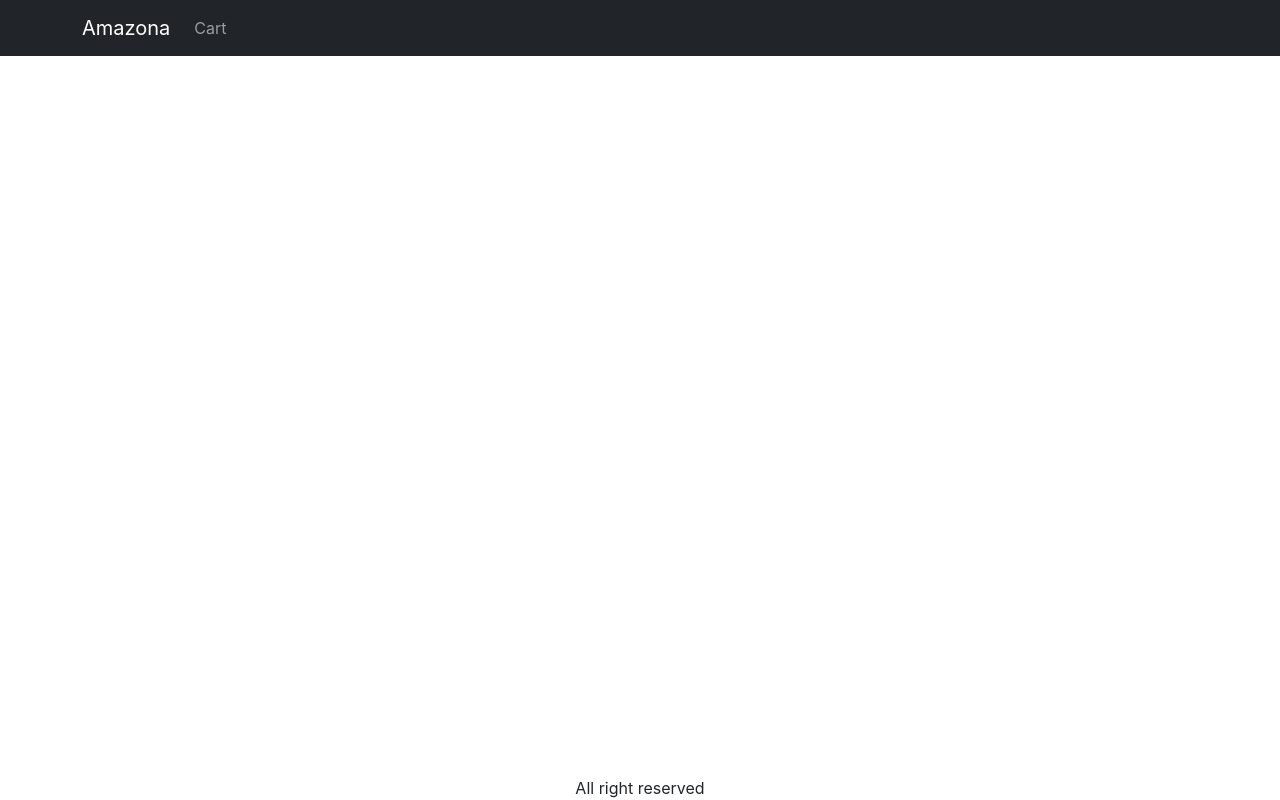
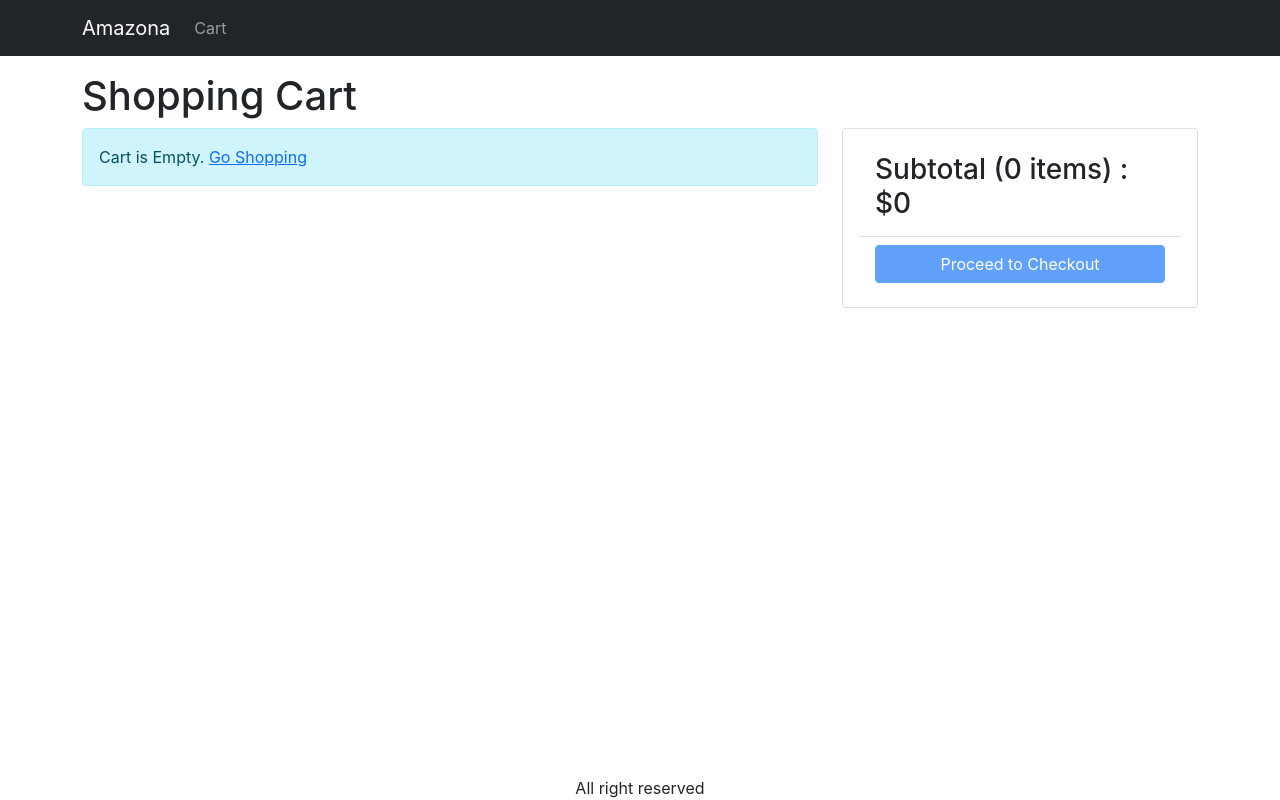
Before and after one commit to Rashud1/mern-ecom-frontend, a React (Create React App) app: page /cart in a window 1280 px wide. Built offline with nearby package versions, Linux system fonts and the light colour scheme.

Commit message:
remove and add cart button

```diff
--- a/package.json
+++ b/package.json
@@ -16,6 +16,7 @@
     "react-router-bootstrap": "^0.26.1",
     "react-router-dom": "^6.3.0",
     "react-scripts": "5.0.0",
+    "stringify": "^5.2.0",
     "use-reducer-logger": "^1.0.2",
     "web-vitals": "^2.1.4"
   },
--- a/src/App.js
+++ b/src/App.js
@@ -1,5 +1,4 @@
 import { BrowserRouter, Link, Route, Routes } from 'react-router-dom';
-
 import HomeScreen from './screens/HomeScreen.js';
 import ProductScreen from './screens/ProductScreen.js';
 import Navbar from 'react-bootstrap/Navbar';
@@ -9,6 +8,7 @@
 import Nav from 'react-bootstrap/esm/Nav';
 import { Store } from './Store.js';
 import { useContext } from 'react';
+import CartScreen from './screens/CartScreen.js';
 function App() {
   const { state } = useContext(Store);
   const { cart } = state;
@@ -39,6 +39,7 @@
           <Container className="mt-3">
             <Routes>
               <Route path="/product/:slug" element={<ProductScreen />} />
+              <Route path="/cart" element={<CartScreen />} />
               <Route path="/" element={<HomeScreen />} />
             </Routes>
           </Container>
--- a/src/Store.js
+++ b/src/Store.js
@@ -4,7 +4,9 @@
 
 const initialState = {
   cart: {
-    cartItems: [],
+    cartItems: localStorage.getItem('cartItems')
+      ? JSON.parse(localStorage.getItem('cartItems'))
+      : [],
   },
 };
 function reducer(state, action) {
@@ -17,18 +19,19 @@
       );
       const cartItems = existItem
         ? state.cart.cartItems.map((item) =>
-            item.id === existItem._id ? newItem : item
+            item._id === existItem._id ? newItem : item
           )
         : [...state.cart.cartItems, newItem];
+      localStorage.setItem('cartItems', JSON.stringify(cartItems));
       return { ...state, cart: { ...state.cart, cartItems } };
 
-    //   return {
-    //     ...state,
-    //     cart: {
-    //       ...state.cart,
-    //       cartItems: [...state.cart.cartItems, action.payload],
-    //     },
-    //   };
+    case 'CART_REMOVE_ITEM': {
+      const cartItems = state.cart.cartItems.filter(
+        (item) => item._id !== action.payload._id
+      );
+      localStorage.setItem('cartItems', JSON.stringify(cartItems));
+      return { ...state, cart: { ...state.cart, cartItems } };
+    }
     default:
       return state;
   }
--- a/src/index.css
+++ b/src/index.css
@@ -46,3 +46,7 @@
 .img-large {
   max-width: 100%;
 }
+
+.img-thumbnail {
+  height: 80px;
+}
--- /dev/null
+++ b/src/screens/CartScreen.js
@@ -0,0 +1,130 @@
+import React, { useContext } from 'react';
+import { Store } from '../Store';
+import { Helmet } from 'react-helmet-async';
+import Row from 'react-bootstrap/esm/Row';
+import Col from 'react-bootstrap/esm/Col';
+import { Link } from 'react-router-dom';
+import Card from 'react-bootstrap/Card';
+
+import MessageBox from '../components/MessageBox.js';
+import ListGroup from 'react-bootstrap/ListGroup';
+import Button from 'react-bootstrap/esm/Button';
+import axios from 'axios';
+
+export default function CartScreen() {
+  const { state, dispatch: ctxDispatch } = useContext(Store);
+  const {
+    cart: { cartItems },
+  } = state;
+
+  const updateCartHandler = async (item, quantity) => {
+    const { data } = await axios.get(
+      `http://localhost:5000/api/products/${item._id}`
+    );
+    if (data.countInStock < quantity) {
+      window.alert('Sorry. The Product is out of stock');
+      return;
+    }
+    ctxDispatch({
+      type: 'CART_ADD_ITEM',
+      payload: { ...item, quantity },
+    });
+  };
+
+  const removeItemHandler = (item) => {
+    ctxDispatch({ type: 'CART_REMOVE_ITEM', payload: item });
+  };
+
+  return (
+    <div>
+      <Helmet>
+        <title>Shopping Cart</title>
+      </Helmet>
+      <h1>Shopping Cart</h1>
+
+      <Row>
+        <Col md={8}>
+          {cartItems.length === 0 ? (
+            <MessageBox>
+              Cart is Empty. <Link to="/">Go Shopping</Link>
+            </MessageBox>
+          ) : (
+            <ListGroup>
+              {cartItems.map((item) => (
+                <ListGroup.Item key={item._id}>
+                  <Row className="align-items-center">
+                    <Col md={4}>
+                      <img
+                        src={item.image}
+                        alt={item.name}
+                        className="img-fluid rounded img-thumbnail"
+                      ></img>
+                      {''}
+                      <Link to={`/product/${item.slug}`}>{item.name}</Link>
+                    </Col>
+                    <Col md={3}>
+                      <Button
+                        variant="light"
+                        onClick={() =>
+                          updateCartHandler(item, item.quantity - 1)
+                        }
+                        disabled={item.quantity === 1}
+                      >
+                        <i className=" fa-solid fa-minus"></i>
+                      </Button>
+                      <span>{item.quantity}</span>
+                      <Button
+                        variant="light"
+                        onClick={() =>
+                          updateCartHandler(item, item.quantity + 1)
+                        }
+                        disabled={item.quantity === item.countInStock}
+                      >
+                        <i className=" fa-solid fa-plus"></i>
+                      </Button>
+                    </Col>
+                    <Col md={3}>${item.price}</Col>
+                    <Col md={2}>
+                      <Button
+                        onClick={() => removeItemHandler(item)}
+                        variant="Light"
+                      >
+                        <i className="fa-solid fa-trash"></i>
+                      </Button>
+                    </Col>
+                  </Row>
+                </ListGroup.Item>
+              ))}
+            </ListGroup>
+          )}
+        </Col>
+        <Col md={4}>
+          <Card>
+            <Card.Body>
+              <ListGroup variant="flush">
+                <ListGroup.Item>
+                  <h3>
+                    Subtotal ({cartItems.reduce((a, c) => a + c.quantity, 0)}{' '}
+                    items) : $
+                    {cartItems.reduce((a, c) => a + c.price * c.quantity, 0)}
+                  </h3>
+                </ListGroup.Item>
+                <ListGroup.Item>
+                  <div className="d-grid">
+                    <Button
+                      type="button"
+                      variant="primary"
+                      disabled={cartItems.length === 0}
+                    >
+                      Proceed to Checkout
+                    </Button>
+                  </div>
+                </ListGroup.Item>
+              </ListGroup>
+            </Card.Body>
+          </Card>
+        </Col>
+      </Row>
+    </div>
+  );
+}
--- a/src/screens/ProductScreen.js
+++ b/src/screens/ProductScreen.js
@@ -1,6 +1,6 @@
 import axios from 'axios';
 import React, { useContext, useEffect, useReducer } from 'react';
-import { useParams } from 'react-router-dom';
+import { useNavigate, useParams } from 'react-router-dom';
 import Row from 'react-bootstrap/Row';
 import Col from 'react-bootstrap/Col';
 import ListGroup from 'react-bootstrap/ListGroup';
@@ -28,6 +28,7 @@
 };
 function ProductScreen() {
   //we have to use hooks from react router dom that is use params to get the product in the product screen through data.js//
+  const navigate = useNavigate();
   const params = useParams();
   const { slug } = params;
   const [{ loading, error, product }, dispatch] = useReducer(reducer, {
@@ -57,6 +58,7 @@
 
   const { state, dispatch: ctxDispatch } = useContext(Store);
   const { cart } = state;
+
   const addToCartHandler = async () => {
     const existItem = cart.cartItems.find((x) => x._id === product._id);
     const quantity = existItem ? existItem.quantity + 1 : 1;
@@ -72,6 +74,7 @@
       type: 'CART_ADD_ITEM',
       payload: { ...product, quantity },
     });
+    navigate('/cart');
   };
   return loading ? (
     <LoadingBox />
```
Also changed, not shown: 1 other file (tests, documents, lock files or other folders).
